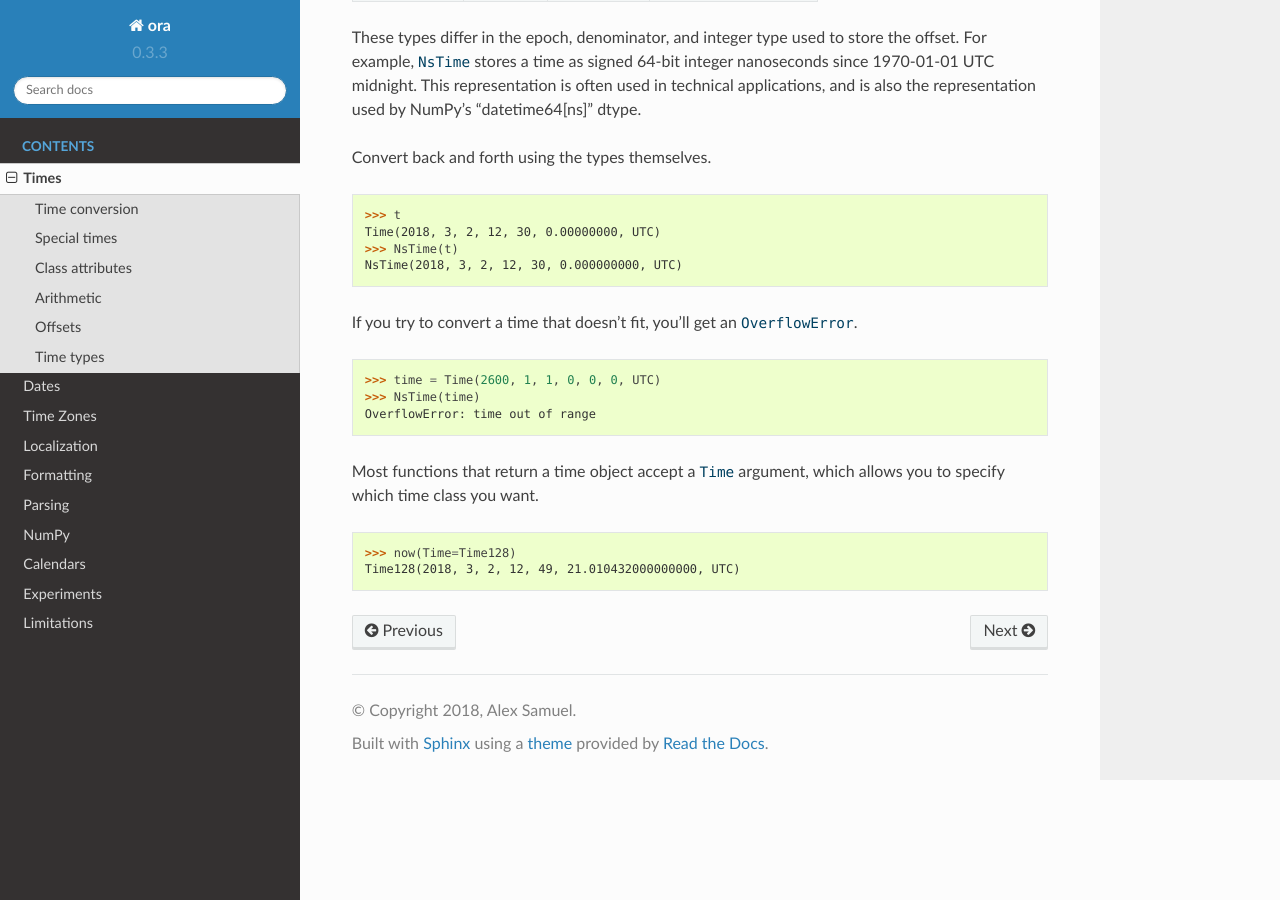
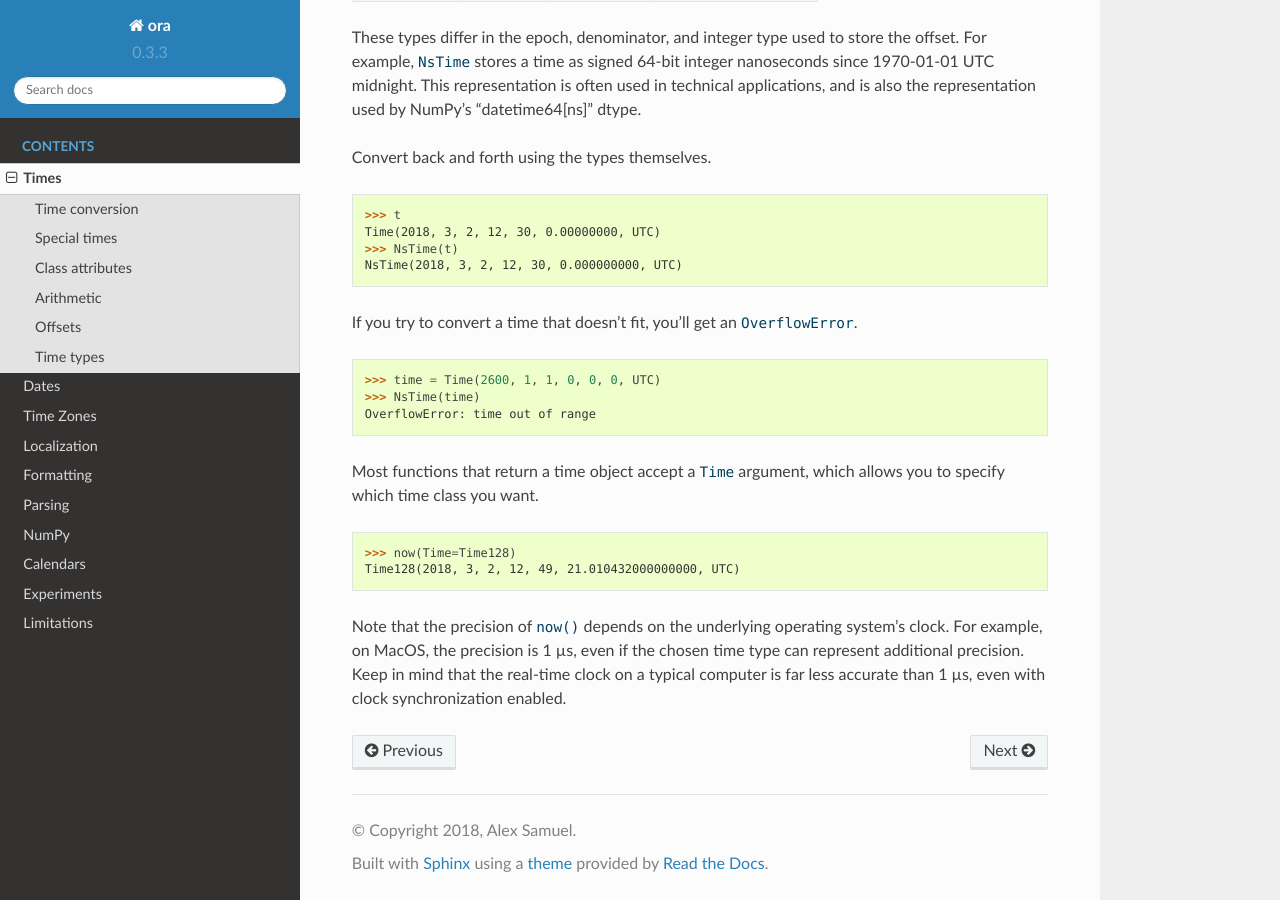
Before and after one commit to alexhsamuel/ora, a Sphinx documentation site: the page built from docs/times.rst, in a window 1280 px wide and 900 px high, scrolled down 3204 px. Built offline with Sphinx 7.4.7 and the Read the Docs theme 2.0.0, drawn with Linux system fonts in a browser that asks for light colours.

Commit message:
About now() precision.

```diff
--- a/docs/times.rst
+++ b/docs/times.rst
@@ -164,3 +164,9 @@ you to specify which time class you want.
 
     >>> now(Time=Time128)
     Time128(2018, 3, 2, 12, 49, 21.010432000000000, UTC)
+
+Note that the precision of `now()` depends on the underlying operating system's
+clock.  For example, on MacOS, the precision is 1 µs, even if the chosen time
+type can represent additional precision.  Keep in mind that the real-time clock
+on a typical computer is far less accurate than 1 µs, even with clock
+synchronization enabled.
```
Also changed, not shown: notes/todo.md (+3 -3 lines).
